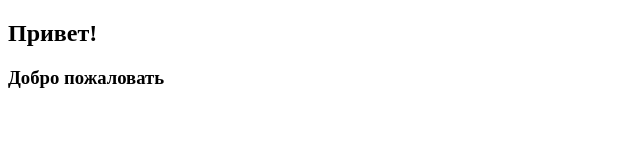
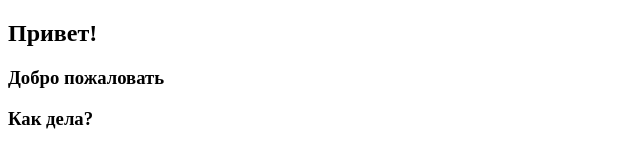
Before and after one commit to delena44/delena, a plain HTML site: page index.html in a window 1280 px wide. Shown: the whole page, without its empty margins (0-640 px from the left). Drawn offline with Linux system fonts and the light colour scheme.

Commit message:
first commit

```diff
--- a/index.html
+++ b/index.html
@@ -11,6 +11,9 @@
             <h2>Привет! </h2>
             <h3>Добро пожаловать</h3>
     </div>
-
+<div>
+    <h3>Как дела?</h3>
+</div>
+</div>
 </body>
 </html>
```
